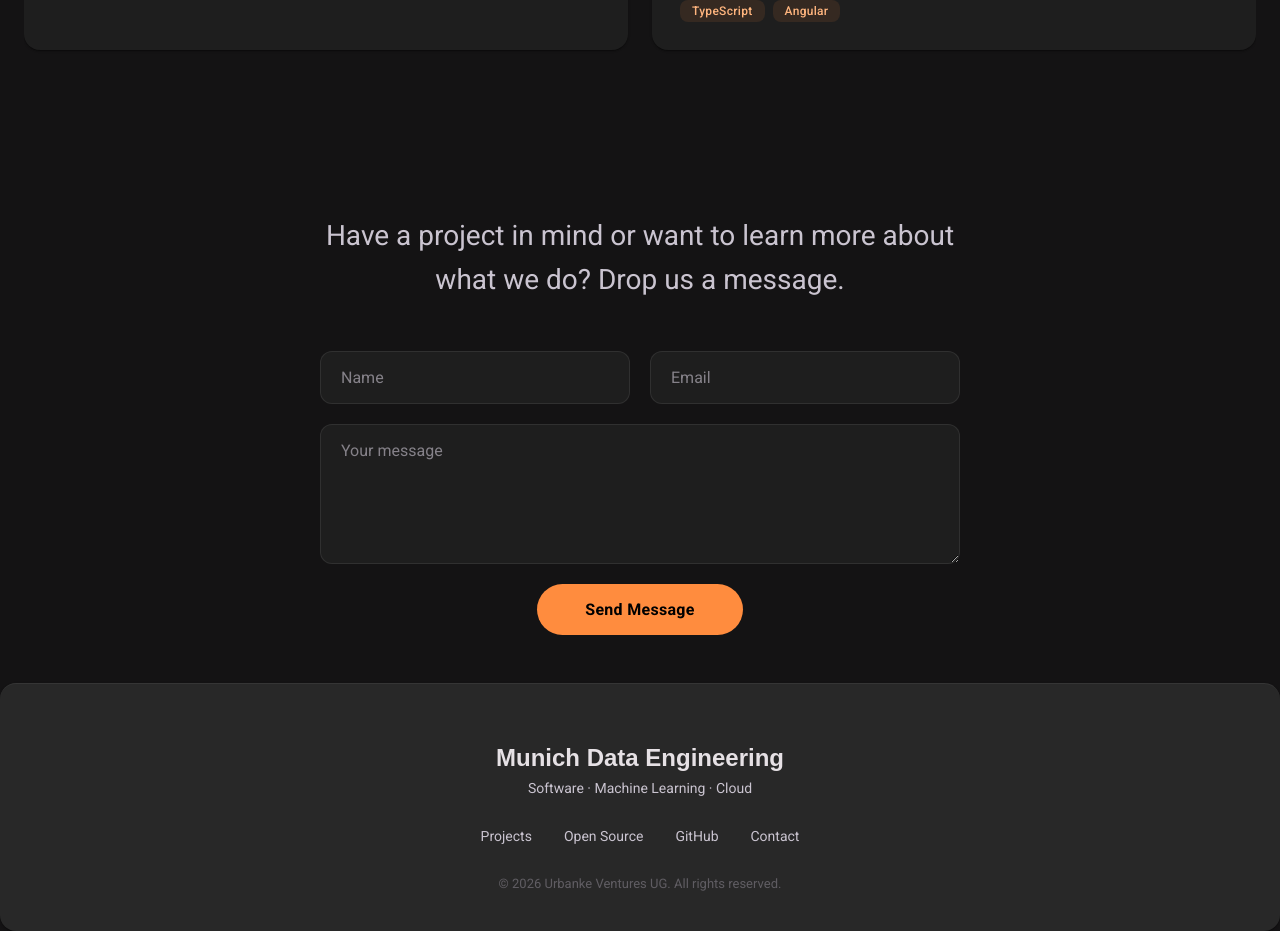
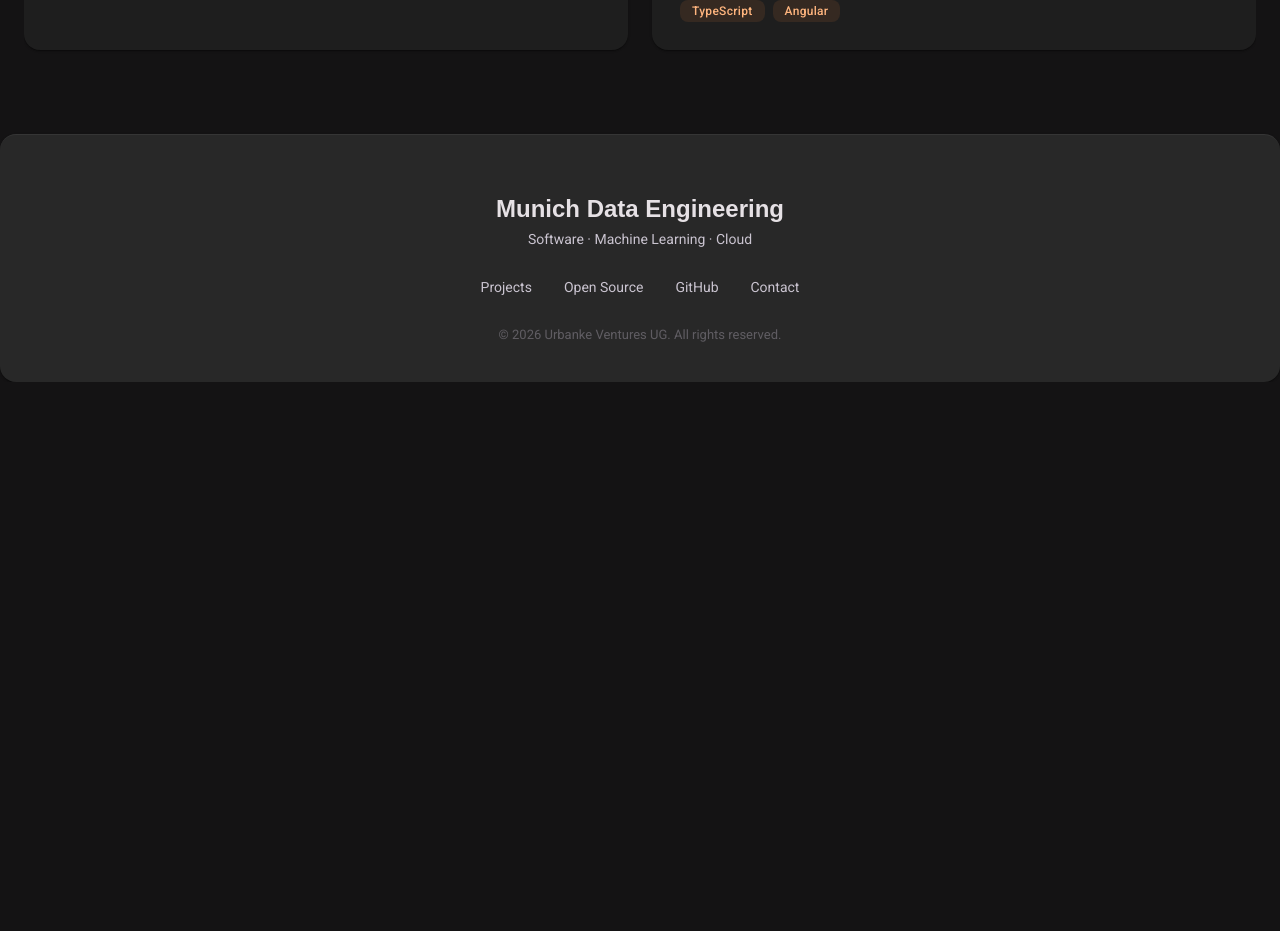
Before and after one commit to munich-data-engineering/mde-website, an Angular app: page / in a window 1280 px wide. Shown: the part 4060-4991 px from the top of the page. After the commit the page ends 4442 px from the top, so only its background shows below. Built offline with nearby package versions, Linux system fonts and the light colour scheme; a web font is replaced by a local one.

Commit message:
Got rid of contact form

```diff
--- a/src/app/app.html
+++ b/src/app/app.html
@@ -186,22 +186,6 @@
   </mat-tab-group>
 </section>
 
-<!-- Contact Section -->
-<section class="contact-section">
-  <div class="contact-content">
-    <p class="contact-desc">Have a project in mind or want to learn more about what we do? Drop us a message.</p>
-
-    <form class="contact-form" (ngSubmit)="onSubmit()">
-      <div class="contact-row">
-        <input class="contact-input" type="text" placeholder="Name" required />
-        <input class="contact-input" type="email" placeholder="Email" required />
-      </div>
-      <textarea class="contact-textarea" placeholder="Your message" required></textarea>
-      <button class="contact-btn" type="submit">Send Message</button>
-    </form>
-  </div>
-</section>
-
 <!-- Footer -->
 <footer class="footer">
   <div class="footer-content">
--- a/src/app/app.ts
+++ b/src/app/app.ts
@@ -288,9 +288,4 @@
 		}
 		return [];
 	}
-
-	onSubmit() {
-		alert(
-		    'Message sent! (hook up your backend or mailto handler here)');
-	}
 }
```
